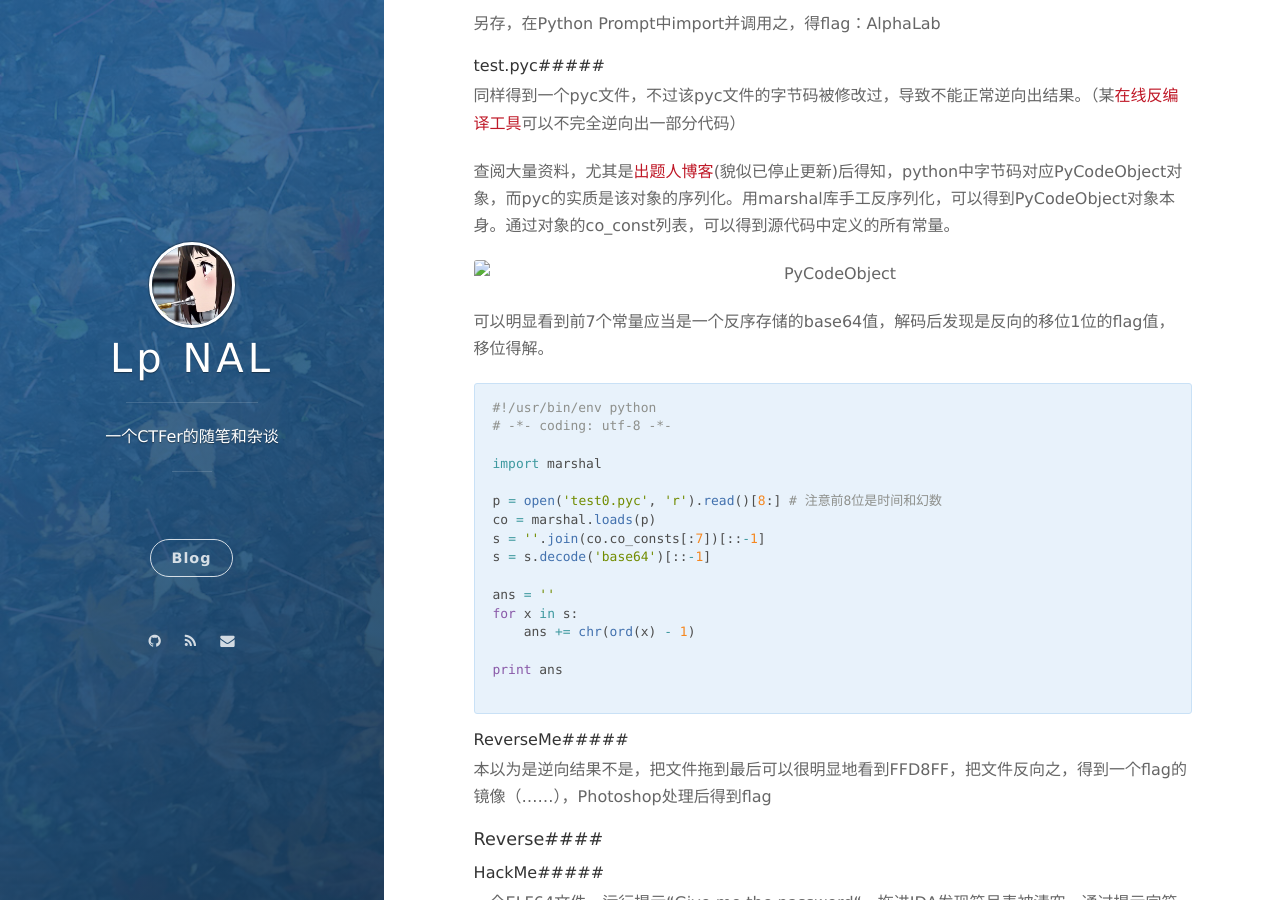
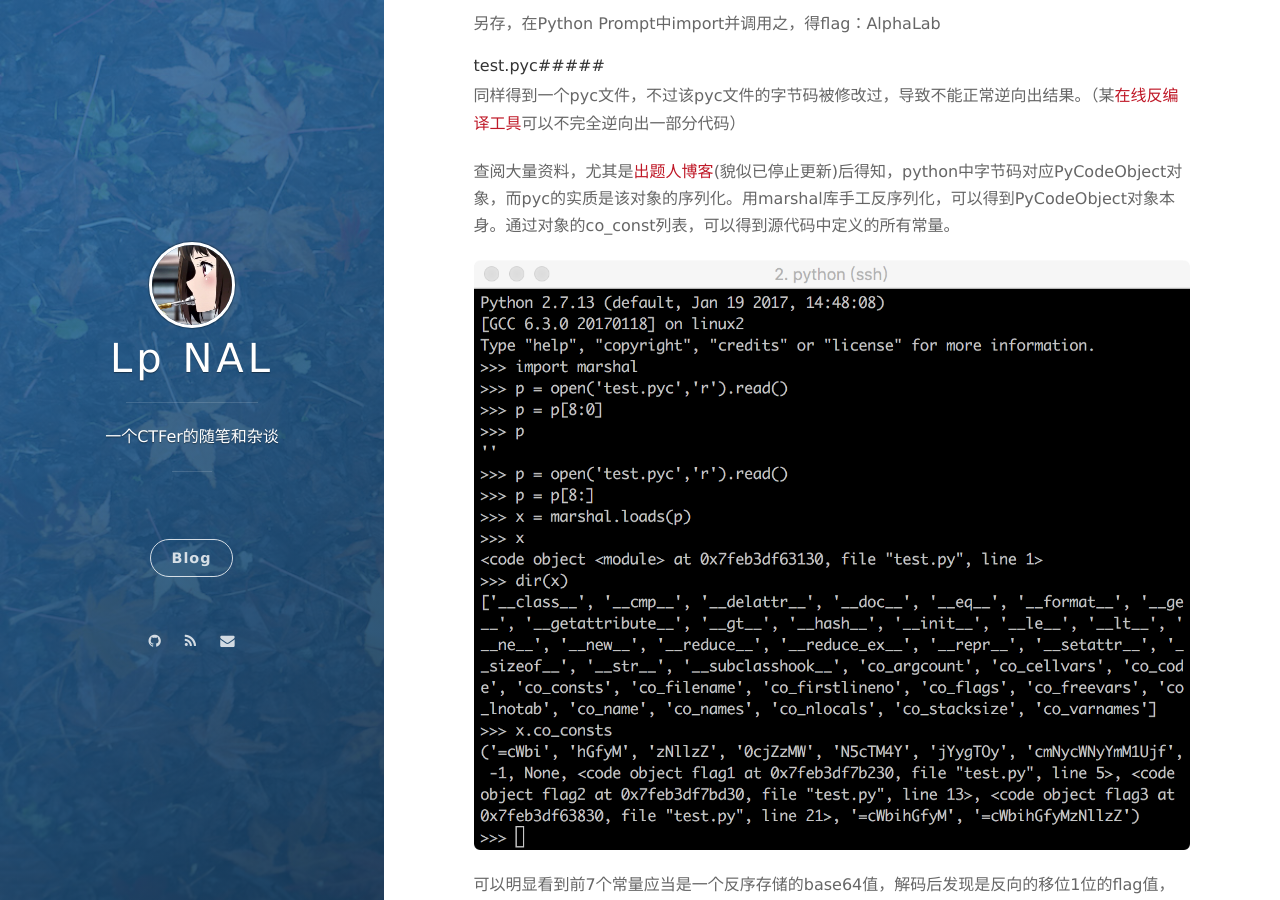
Before and after one commit to ultranal/ultranal.github.io, a Jekyll site: the page built from _posts/2017-06-12-gctf-2017-write-up.md, in a window 1280 px wide and 900 px high, scrolled down 641 px. Built offline with Jekyll 4.4.1, drawn with Linux system fonts in a browser that asks for light colours; nearby versions of some CDN libraries.

Commit message:
Fix image links

```diff
--- a/_posts/2017-06-12-gctf-2017-write-up.md
+++ b/_posts/2017-06-12-gctf-2017-write-up.md
@@ -41,7 +41,7 @@
 
 查阅大量资料，尤其是[出题人博客](http://tenshine.party/python/assembly-python.html)(貌似已停止更新)后得知，python中字节码对应PyCodeObject对象，而pyc的实质是该对象的序列化。用marshal库手工反序列化，可以得到PyCodeObject对象本身。通过对象的co_const列表，可以得到源代码中定义的所有常量。
 
-![PyCodeObject](assets/images/gctf-testpyc.png)
+![PyCodeObject](/assets/images/gctf-testpyc.png)
 
 可以明显看到前7个常量应当是一个反序存储的base64值，解码后发现是反向的移位1位的flag值，移位得解。
 
@@ -78,7 +78,7 @@
 
 一个ELF64文件，运行提示“Give me the password“。拖进IDA发现符号表被清空，通过提示字符串的引用来源找到入口点。逆向之：
 
-![IDA Pro Reverse Code](assets/images/gctf-hackme.jpg)
+![IDA Pro Reverse Code](/assets/images/gctf-hackme.jpg)
 
 整个算法比较简单，基本逻辑是将byte_6B4270对应的字符和生成的数字异或得flag。
 
```
